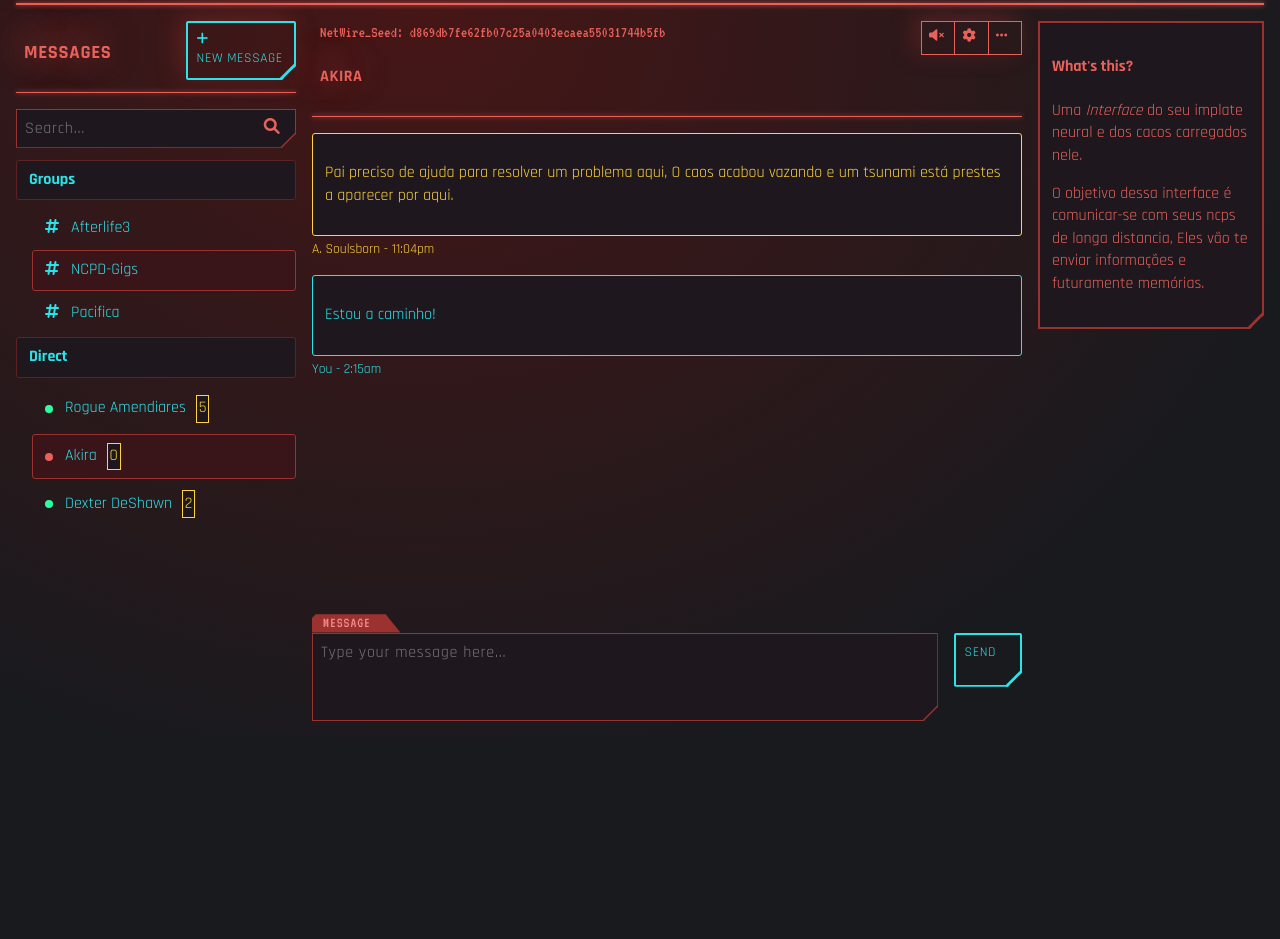
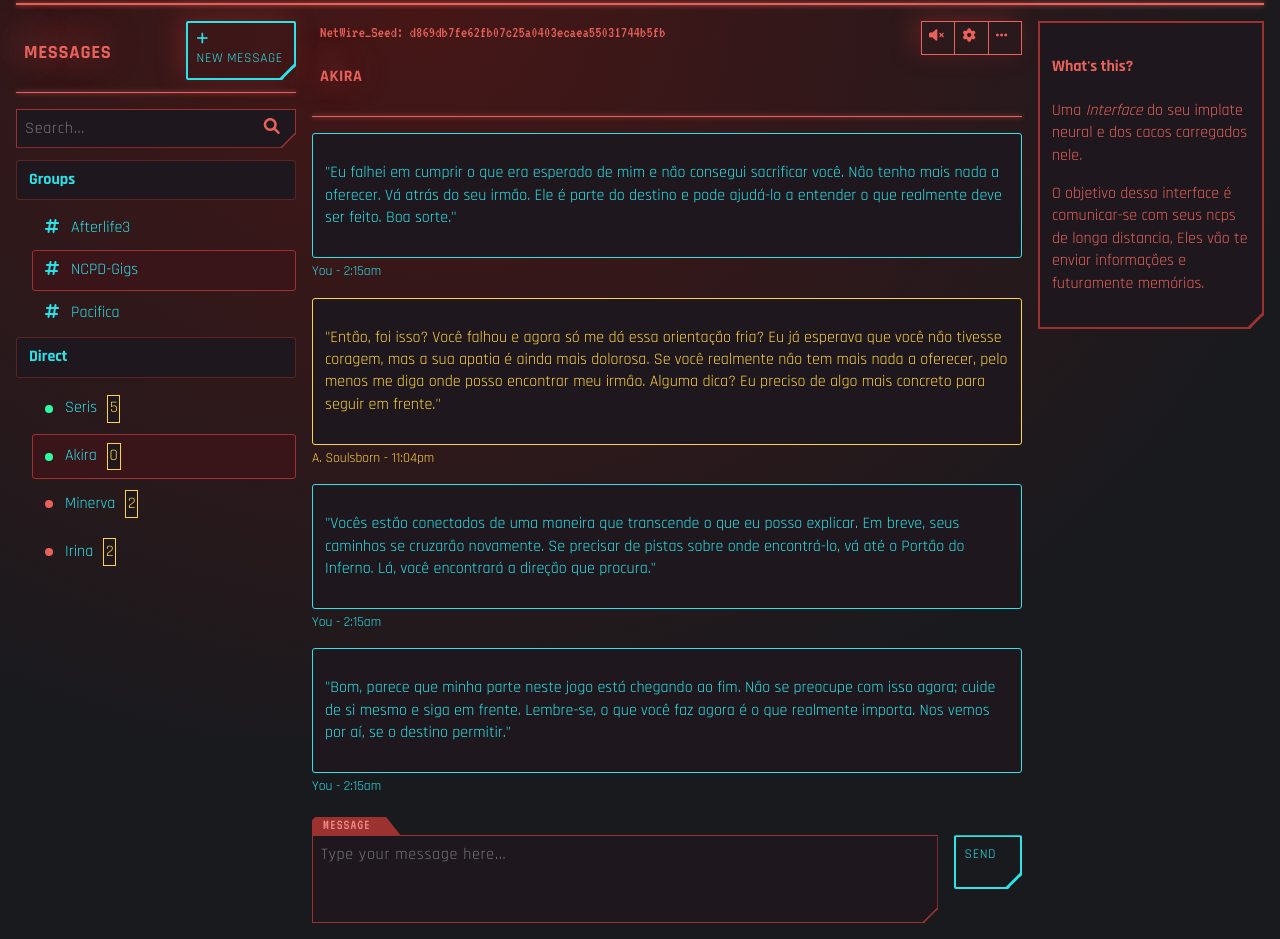
Before and after one commit to Ak4ai/Oraculo, a plain HTML site: page success/Akira.html in a window 1280 px wide. Shown: the part 63-1002 px from the top of the page. Before the commit the page ends 800 px from the top, so only its background shows below. Drawn offline with Linux system fonts and the light colour scheme.

Commit message:
Update Akira.html

```diff
--- a/success/Akira.html
+++ b/success/Akira.html
@@ -100,18 +100,18 @@
                     <div class="nav-section__body">
                         <ul class="nav">
                             <li class="nav__item">
-                                <a href="rogue.html" class="nav__link">
+                                <a href="Seris.html" class="nav__link">
                                     <span class="conversation-link conversation-link--online">
                                         <span class="conversation-link__icon">
                                         </span>
-                                        <span class="conversation-link__element">Rogue Amendiares</span>
+                                        <span class="conversation-link__element">Seris</span>
                                         <span class="conversation-link__badge">5</span>
                                     </span>
                                 </a>
                             </li>
                             <li class="nav__item">
                                 <a href="Akira.html" class="nav__link nav__link--active">
-                                    <span class="conversation-link conversation-link--offline">
+                                    <span class="conversation-link conversation-link--online">
                                         <span class="conversation-link__icon">
                                         </span>
                                         <span class="conversation-link__element">Akira</span>
@@ -120,11 +120,21 @@
                                 </a>
                             </li>
                             <li class="nav__item">
-                                <a href="dexter.html" class="nav__link">
-                                    <span class="conversation-link conversation-link--online">
+                                <a href="Minerva.html" class="nav__link">
+                                    <span class="conversation-link conversation-link--offline">
                                         <span class="conversation-link__icon">
                                         </span>
-                                        <span class="conversation-link__element">Dexter DeShawn</span>
+                                        <span class="conversation-link__element">Minerva</span>
+                                        <span class="conversation-link__badge">2</span>
+                                    </span>
+                                </a>
+                            </li>
+                            <li class="nav__item">
+                                <a href="Irina.html" class="nav__link">
+                                    <span class="conversation-link conversation-link--offline">
+                                        <span class="conversation-link__icon">
+                                        </span>
+                                        <span class="conversation-link__element">Irina</span>
                                         <span class="conversation-link__badge">2</span>
                                     </span>
                                 </a>
@@ -157,9 +167,18 @@
                         </div>
                     </div>
                     <div class="channel-feed__body">
+                        <div class="answer">
+                            <div class="answer__body">
+                                <p>"Eu falhei em cumprir o que era esperado de mim e não consegui sacrificar você. Não tenho mais nada a oferecer. Vá atrás do seu irmão. Ele é parte do destino e pode ajudá-lo a entender o que realmente deve ser feito. Boa sorte."</p>
+                            </div>
+                            <div class="answer__footer">
+                                <span class="answer__author">You</span>
+                                <span class="answer__time"> - 2:15am</span>
+                            </div>
+                        </div>
                         <div class="message">
                             <div class="message__body">
-                                <p>Pai preciso de ajuda para resolver um problema aqui, O caos acabou vazando e um tsunami está prestes a aparecer por aqui.</p>
+                                <p>"Então, foi isso? Você falhou e agora só me dá essa orientação fria? Eu já esperava que você não tivesse coragem, mas a sua apatia é ainda mais dolorosa. Se você realmente não tem mais nada a oferecer, pelo menos me diga onde posso encontrar meu irmão. Alguma dica? Eu preciso de algo mais concreto para seguir em frente."</p>
                             </div>
                             <div class="message__footer">
                                 <span class="message__author">A. Soulsborn</span>
@@ -168,13 +187,23 @@
                         </div>
                         <div class="answer">
                             <div class="answer__body">
-                                <p>Estou a caminho!</p>
+                                <p>"Vocês estão conectados de uma maneira que transcende o que eu posso explicar. Em breve, seus caminhos se cruzarão novamente. Se precisar de pistas sobre onde encontrá-lo, vá até o Portão do Inferno. Lá, você encontrará a direção que procura."</p>
                             </div>
                             <div class="answer__footer">
                                 <span class="answer__author">You</span>
                                 <span class="answer__time"> - 2:15am</span>
                             </div>
                         </div>
+                        <div class="answer">
+                            <div class="answer__body">
+                                <p>"Bom, parece que minha parte neste jogo está chegando ao fim. Não se preocupe com isso agora; cuide de si mesmo e siga em frente. Lembre-se, o que você faz agora é o que realmente importa. Nos vemos por aí, se o destino permitir."</p>
+                            </div>
+                            <div class="answer__footer">
+                                <span class="answer__author">You</span>
+                                <span class="answer__time"> - 2:15am</span>
+                            </div>
+                        </div>
+
                     </div>
                     <div class="channel-feed__footer">
                         <form class="channel-message-form">
```
